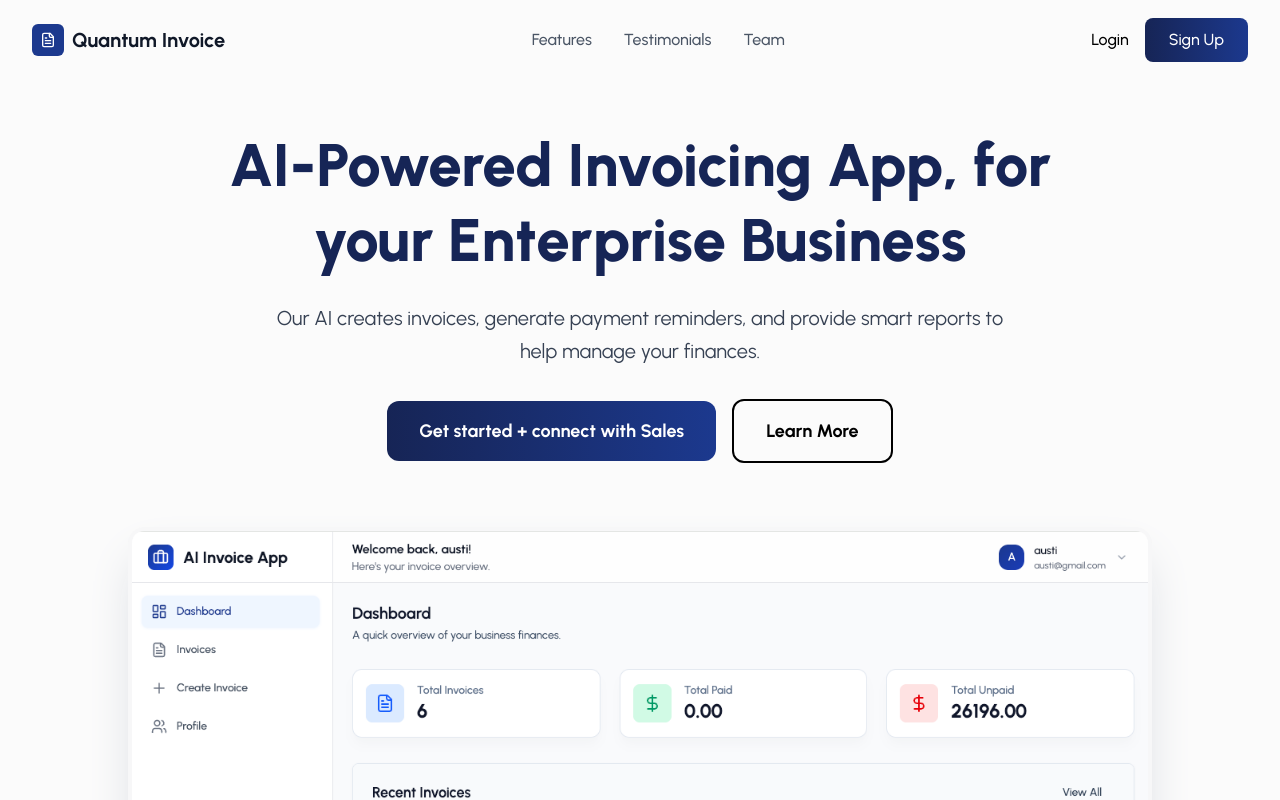
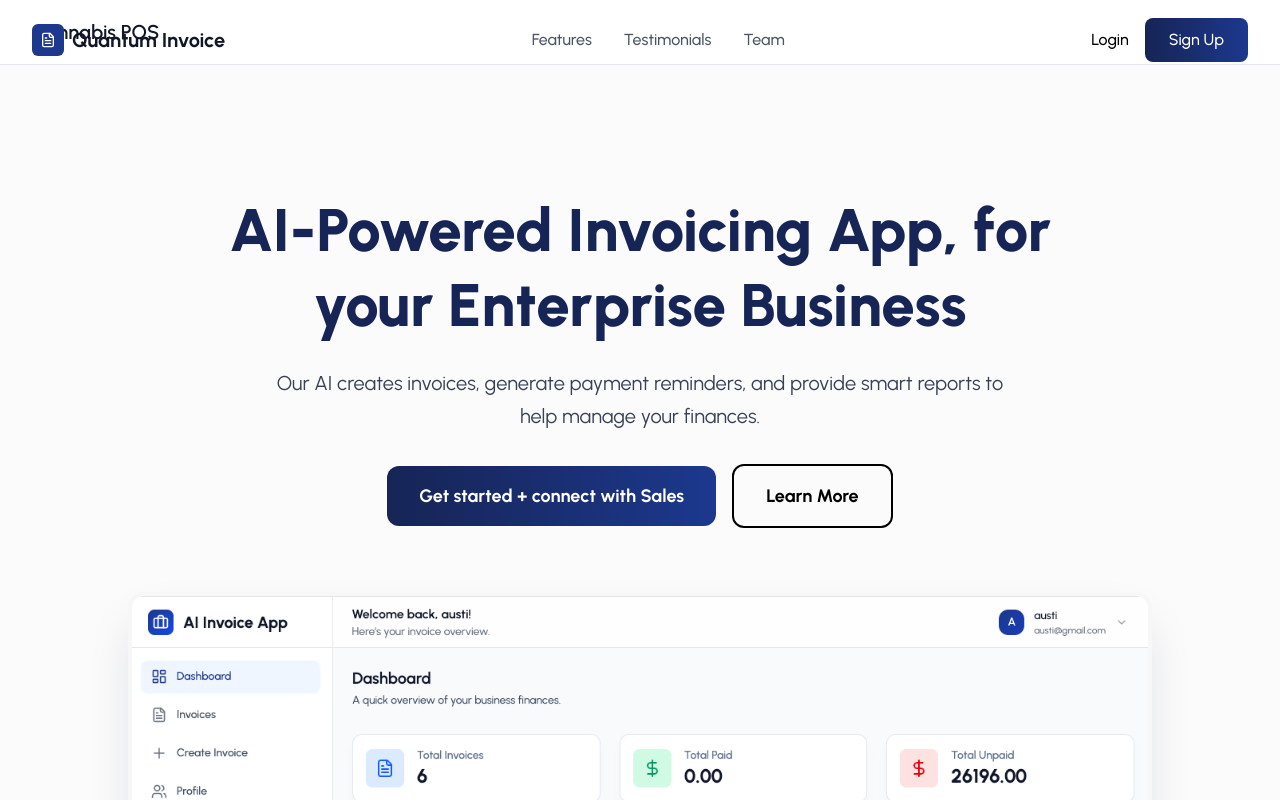
Before and after one commit to austinxduong/ai-invoice-app, a React (Vite) app: page / in a window 1280 px wide. Shown: the top 800 px of the page. Built offline with nearby package versions, Linux system fonts and the light colour scheme.

Commit message:
add to cart/proceed to checkout

```diff
--- a/src/App.jsx
+++ b/src/App.jsx
@@ -18,6 +18,8 @@ import { AuthProvider } from "./context/AuthContext";
 import ProductCatalog from "./components/POS/ProductCatalog";
 import OurTeam from "./pages/Team/OurTeam";
 import { CartProvider } from "./context/CartContext";
+import Header from "./components/Header";
+import CartModal from "./components/cart/CartModal";
 
 
 const App = () => {
@@ -28,67 +30,15 @@ console.log('🚨 APP COMPONENT LOADING')
   return (
     <AuthProvider>
       <CartProvider>
+        <Header />
+
+
       <Router>
+        <CartModal />
         <Routes>
           <Route path="/" element={<LandingPage />} />
           <Route path="/login" element={<Login />} />
           <Route path="/signup" element={<SignUp />} />
-
-        {/* <Route path="/dashboard" element={
-          <ProtectedRoute>
-            <Dashboard />
-          </ProtectedRoute>
-        } />
-
-        <Route path="/profile" element={
-          <ProtectedRoute>
-            <Profile />
-          </ProtectedRoute>
-        } />
-
-        <Route path="/invoices" element ={
-          <ProtectedRoute>
-            < AllInvoices />
-          </ProtectedRoute>
-        } />
-
-        <Route path="/invoices/new" element={
-          <ProtectedRoute>
-            <CreateInvoice />
-          </ProtectedRoute>
-        } />
-
-        <Route path="invoices/:id" element={
-          <ProtectedRoute>
-            <InvoiceDetail />
-          </ProtectedRoute>
-        } />
-
-        </Routes>
-      </Router>
-
-      <Toaster
-        toastOptions={{
-          className: "",
-          style: {
-            fontSize: "13px",
-          },
-        }}
-      />
-    </AuthProvider>
-  );
-}; */}
-
-        {/* <Route element={
-        <ProtectedRoute />}>
-          <Route path="/invoices/new" element={<CreateInvoice />} />
-          <Route path="/invoices/:id" element={<InvoiceDetail />} />
-          <Route path="/invoices" element={<AllInvoices />} />
-          <Route path="/dashboard" element={<Dashboard />} />
-          <Route path="/profile" element={<ProfilePage />} />
-        </Route>
-        </Routes>
-      </Router> */}
 
 
           {/* Protected Routes */}
--- /dev/null
+++ b/src/components/Header.jsx
@@ -0,0 +1,42 @@
+import React from 'react';
+import { ShoppingCart } from 'lucide-react';
+import { useCart } from '../context/CartContext';
+
+const Header = () => {
+  const { itemCount, toggleModal } = useCart();
+
+  return (
+    <header className="bg-white shadow-sm border-b border-gray-200">
+      <div className="max-w-7xl mx-auto px-4 sm:px-6 lg:px-8">
+        <div className="flex justify-between items-center h-16">
+
+          {/* Left side - Logo */}
+          <div className="flex items-center">
+            <h1 className="text-xl font-semibold text-gray-900">
+              Cannabis POS
+            </h1>
+          </div>
+
+          {/* Right side - Cart Icon */}
+          <div className="flex items-center space-x-4">
+            {/* 🛒 THIS IS WHERE THE CART ICON GOES */}
+            <button
+              onClick={toggleModal}
+              className="relative p-2 text-gray-600 hover:text-green-600 transition-colors rounded-md hover:bg-gray-100"
+              title="Shopping Cart"
+            >
+              <ShoppingCart className="h-6 w-6" />
+              {itemCount > 0 && (
+                <span className="absolute -top-2 -right-2 bg-green-600 text-white text-xs font-bold rounded-full h-5 w-5 flex items-center justify-center">
+                  {itemCount > 99 ? '99+' : itemCount}
+                </span>
+              )}
+            </button>
+          </div>
+        </div>
+      </div>
+    </header>
+  );
+};
+
+export default Header;
--- a/src/components/cart/CartModal.jsx
+++ b/src/components/cart/CartModal.jsx
@@ -18,7 +18,7 @@ const CartModal = () => {
     if (items.length === 0) return;
 
     // Navigate to invoice creation with cart items
-    navigate('/invoices/create', {
+    navigate('/invoices/new', {
       state: {
         cartItems: items,
         taxCalculation
@@ -30,13 +30,13 @@ const CartModal = () => {
   return (
     <div className="fixed inset-0 z-50 overflow-hidden">
       {/* Backdrop */}
-      <div
-        className="fixed inset-0 bg-black bg-opacity-50 transition-opacity"
-        onClick={toggleModal}
-      />
+        <div
+            className="absolute inset-0 bg-opacity-20 transition-opacity"
+            onClick={toggleModal}
+        />
 
-      {/* Modal */}
-      <div className="fixed right-0 top-0 h-full w-full max-w-2xl bg-white shadow-xl transform transition-transform">
+        {/* Modal */}
+        <div className="fixed right-0 top-0 h-full w-full max-w-2xl bg-white shadow-xl transform transition-transform z-10">
         {/* Header */}
         <div className="flex items-center justify-between p-6 border-b border-gray-200">
           <div className="flex items-center space-x-3">
--- a/src/pages/Invoices/CreateInvoice.jsx
+++ b/src/pages/Invoices/CreateInvoice.jsx
@@ -6,6 +6,8 @@ import { Plus, Trash2 } from "lucide-react";
 import toast from "react-hot-toast"
 import moment from "moment"
 import { useAuth } from "../../context/AuthContext"
+import { useCart } from '../../context/CartContext';
+import { calculateItemTax, formatCurrency } from '../../utils/cannabisTax';
 
 import InputField from "../../components/ui/InputField";
 import TextareaField from "../../components/ui/TextareaField";
@@ -14,10 +16,13 @@ import Button from "../../components/ui/Button";
 
 
 
+
+
 const CreateInvoice = ({existingInvoice, onSave}) => {
   const navigate = useNavigate();
   const location = useLocation();
   const { user } = useAuth();
+  const { clearCart } = useCart();
 
   const [formData, setFormData] = useState(
     existingInvoice || {
@@ -43,7 +48,9 @@ const CreateInvoice = ({existingInvoice, onSave}) => {
 
 useEffect(() => {
   const aiData = location.state?.aiData;
+  const cartItems = location.state?.cartItems; // ADD THIS LINE
 
+  // Handle AI data (existing functionality)
   if (aiData) {
     setFormData((prev) => ({
       ...prev,
@@ -59,6 +66,44 @@ const CreateInvoice = ({existingInvoice, onSave}) => {
     }));
   }
 
+  // 🛒 ADD THIS ENTIRE CART INTEGRATION SECTION:
+  if (cartItems && cartItems.length > 0) {
+    console.log('📦 Creating invoice from cart items:', cartItems);
+
+    // Convert cart items to invoice items
+    const invoiceItems = cartItems.map(cartItem => {
+      const itemTax = calculateItemTax(cartItem);
+
+      // Calculate effective tax percentage for your existing system
+      const effectiveTaxPercent = cartItem.pricingOption?.price > 0
+        ? (itemTax.taxes.total / (cartItem.pricingOption.price * cartItem.quantity)) * 100
+        : 0;
+
+      return {
+        name: `${cartItem.name} (${cartItem.pricingOption?.weight}g)`,
+        quantity: cartItem.quantity,
+        unitPrice: cartItem.pricingOption?.price || 0,
+        taxPercent: effectiveTaxPercent,
+        // Additional metadata (optional)
+        sku: cartItem.sku,
+        batchNumber: cartItem.cannabis?.batchNumber,
+        thc: cartItem.cannabis?.thc,
+        cbd: cartItem.cannabis?.cbd,
+      };
+    });
+
+    // Update form data with cart items
+    setFormData((prev) => ({
+      ...prev,
+      items: invoiceItems,
+      notes: prev.notes + '\n\nInvoice created from cart checkout. Tax calculation includes applicable cannabis excise and sales taxes as per local regulations.'
+    }));
+
+    // Show success message
+    toast.success(`Invoice populated with ${cartItems.length} items from cart!`);
+  }
+
+  // Existing invoice logic (unchanged)
   if (existingInvoice) {
     setFormData({
       ...existingInvoice,
@@ -91,7 +136,7 @@ const CreateInvoice = ({existingInvoice, onSave}) => {
     };
     generateNewInvoiceNumber();
   }
-  }, [existingInvoice]);
+}, [existingInvoice, location.state]);
 
   const handleInputChange = (event, billFromBillToKey, index) => {
     const { name, value } = event.target;
@@ -152,11 +197,19 @@ const CreateInvoice = ({existingInvoice, onSave}) => {
       try {
         await axiosInstance.post(API_PATHS.INVOICE.CREATE, finalFormData);
         toast.success("Invoice created successfully!");
+
+        // 🛒 ADD THIS CART CLEARING LOGIC:
+        if (location.state?.cartItems) {
+          clearCart();
+          console.log('🛒 Cart cleared after successful invoice creation');
+        }
+
         navigate("/invoices");
       } catch (error) {
         toast.error("Failed to create invoice.");
         console.error(error);
       }
+
     }
     setLoading(false);
   };
```
Lines whose indentation alone changed are shown as unchanged.
